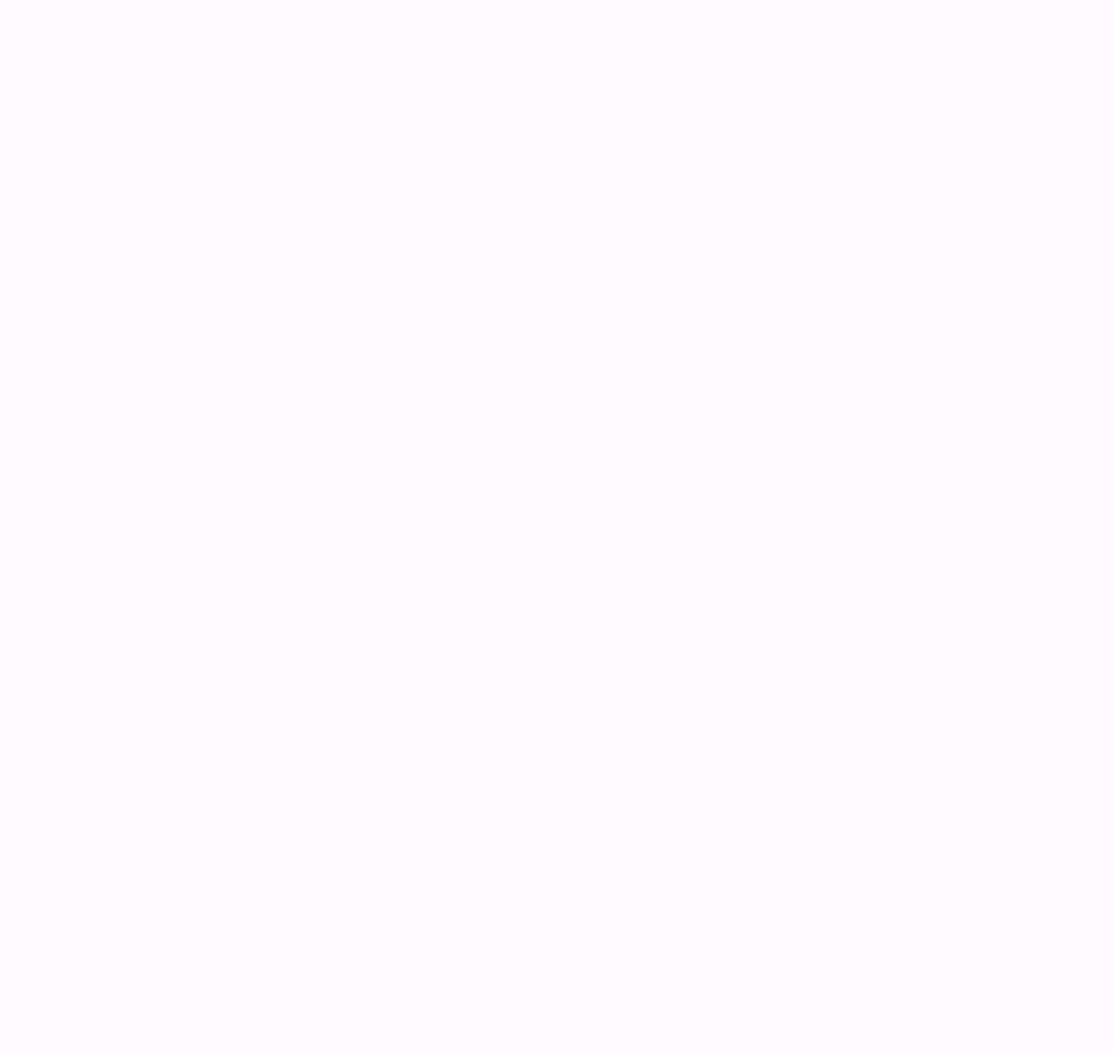
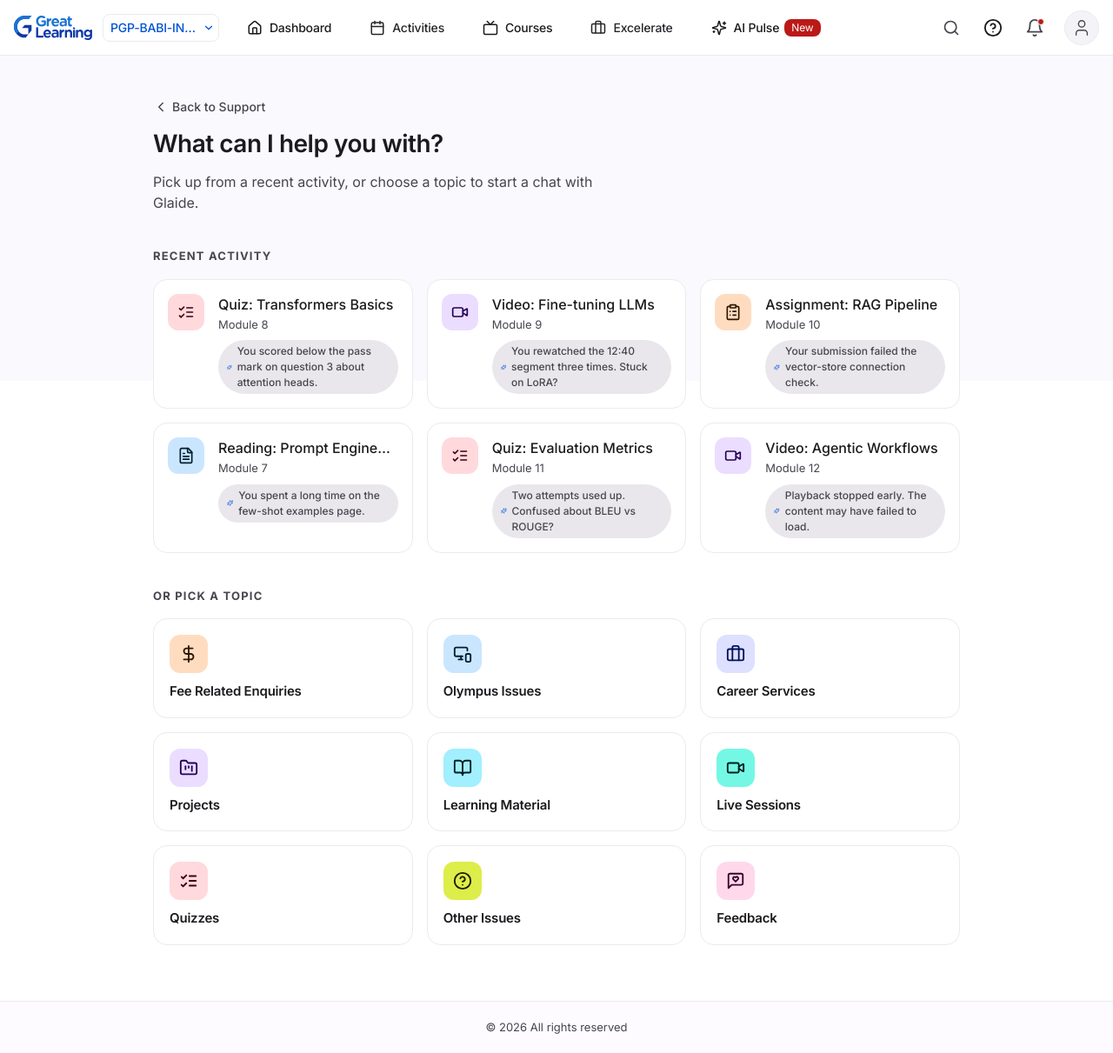
Before and after one commit to sachinsinha0/olympus-mygreatlearning-pulse, a React (Vite) app: page /program_support/ask in a window 1280 px wide. Before the commit this address had no page. Shown: the whole page at 87% size. Before the commit the page ends 800 px from the top, so only its background shows below. Built offline with nearby package versions, Linux system fonts and the light colour scheme.

Commit message:
feat(support): add Ask a Question triage page

```diff
--- a/src/App.tsx
+++ b/src/App.tsx
@@ -12,6 +12,7 @@
 import { SubscriptionPage } from "./pages/Pulse/SubscriptionPage";
 import { ProgramSupport } from "./pages/ProgramSupport";
 import { SupportProvider } from "./context/SupportContext";
+import { AskQuestion } from "./pages/AskQuestion";
 
 function ScrollToTop() {
   const { pathname } = useLocation();
@@ -34,6 +35,7 @@
             <Route path="/courses" element={<Courses />} />
             <Route path="/courses/:id" element={<CourseDetail />} />
             <Route path="/program_support" element={<ProgramSupport />} />
+            <Route path="/program_support/ask" element={<AskQuestion />} />
             <Route path="/pulse" element={<PulseHome />} />
             <Route path="/pulse/intro" element={<PulseIntroPage />} />
             <Route path="/pulse/subscription" element={<SubscriptionPage />} />
--- /dev/null
+++ b/src/pages/AskQuestion.tsx
@@ -0,0 +1,203 @@
+import { Box, Stack, Typography } from "@mui/material";
+import { useNavigate } from "react-router-dom";
+import {
+  ChevronLeft,
+  DollarSign,
+  MonitorSmartphone,
+  Briefcase,
+  FolderKanban,
+  BookOpen,
+  Video,
+  ListChecks,
+  CircleHelp,
+  MessageSquareHeart,
+  type LucideIcon,
+} from "lucide-react";
+import { TopNav } from "../components/TopNav/TopNav";
+import { RecentActivityCard, type ActivityType } from "../components/support/RecentActivityCard";
+import { CategoryTile } from "../components/support/CategoryTile";
+import data from "../mocks/programSupport.json";
+
+// Static lucide lookup so icon names from JSON resolve without dynamic import.
+const ICON_MAP: Record<string, LucideIcon> = {
+  DollarSign,
+  MonitorSmartphone,
+  Briefcase,
+  FolderKanban,
+  BookOpen,
+  Video,
+  ListChecks,
+  CircleHelp,
+  MessageSquareHeart,
+};
+
+// Per-category tile colors from the existing extended palette colorContainer/onColorContainer pairs.
+const CATEGORY_COLORS: Record<string, { bg: string; color: string }> = {
+  fee: { bg: "#ffdcc0", color: "#2d1600" }, // warning
+  olympus: { bg: "#cae6ff", color: "#001e30" }, // lightBlue
+  career: { bg: "#dee0ff", color: "#00105c" }, // indigo
+  projects: { bg: "#ebddff", color: "#250059" }, // deepPurple
+  material: { bg: "#a1efff", color: "#001f25" }, // cyan
+  sessions: { bg: "#74f8e5", color: "#00201c" }, // teal
+  quizzes: { bg: "#ffd9dc", color: "#400011" }, // rose
+  other: { bg: "#dded49", color: "#1a1d00" }, // lime
+  feedback: { bg: "#ffd8eb", color: "#3b002c" }, // pink
+};
+
+const SECTION_LABEL_SX = {
+  fontSize: 13,
+  fontWeight: 700,
+  letterSpacing: "1.2px",
+  textTransform: "uppercase" as const,
+  color: "text.secondary",
+  mt: { xs: 4, md: 5 },
+  mb: 2,
+};
+
+export function AskQuestion() {
+  const navigate = useNavigate();
+  const recentActivity = data.recentActivity;
+  const categories = data.categories;
+
+  return (
+    <Box sx={{ minHeight: "100vh", bgcolor: "#ffffff", display: "flex", flexDirection: "column" }}>
+      <TopNav />
+
+      <Box sx={{ position: "relative", flex: 1 }}>
+        <Box
+          sx={{
+            position: "absolute",
+            insetInline: 0,
+            top: 0,
+            height: { xs: 480, md: 374 },
+            bgcolor: "surface.main",
+            zIndex: 0,
+          }}
+        />
+
+        <Box
+          sx={{
+            position: "relative",
+            zIndex: 1,
+            width: { xs: "100%", lg: "calc(100% - 352px)" },
+            maxWidth: 1440,
+            mx: "auto",
+            px: { xs: 2, md: 3, lg: 0 },
+            pt: { xs: 4, md: 6 },
+            pb: 8,
+          }}
+        >
+          <Stack
+            direction="row"
+            alignItems="center"
+            gap={0.5}
+            onClick={() => navigate("/program_support")}
+            sx={{
+              cursor: "pointer",
+              mb: 2,
+              color: "text.secondary",
+              transition: "color 120ms ease",
+              width: "fit-content",
+              "&:hover": { color: "text.primary" },
+            }}
+          >
+            <ChevronLeft size={18} strokeWidth={2} />
+            <Typography sx={{ fontSize: 14, fontWeight: 500, color: "inherit" }}>
+              Back to Support
+            </Typography>
+          </Stack>
+
+          <Typography
+            component="h1"
+            sx={{
+              fontSize: { xs: 24, md: 28 },
+              fontWeight: 600,
+              lineHeight: { xs: "30px", md: "32px" },
+              letterSpacing: "-0.5px",
+              color: "text.primary",
+            }}
+          >
+            What can I help you with?
+          </Typography>
+          <Typography
+            sx={{ mt: 2, fontSize: 16, lineHeight: "24px", color: "text.secondary", maxWidth: 560 }}
+          >
+            Pick up from a recent activity, or choose a topic to start a chat with Glaide.
+          </Typography>
+
+          <Typography sx={SECTION_LABEL_SX}>Recent activity</Typography>
+          <Box
+            sx={{
+              display: "grid",
+              gridTemplateColumns: { xs: "1fr", sm: "1fr 1fr", lg: "1fr 1fr 1fr" },
+              gap: 2,
+            }}
+          >
+            {recentActivity.map((a) => (
+              <RecentActivityCard
+                key={a.id}
+                title={a.title}
+                module={a.module}
+                detectedIssue={a.detectedIssue}
+                type={a.type as ActivityType}
+                onClick={() =>
+                  navigate("/program_support/chat", {
+                    state: { kind: "activity", activity: a },
+                  })
+                }
+              />
+            ))}
+          </Box>
+
+          <Typography sx={SECTION_LABEL_SX}>Or pick a topic</Typography>
+          <Box
+            sx={{
+              display: "grid",
+              gridTemplateColumns: {
+                xs: "1fr 1fr",
+                sm: "1fr 1fr 1fr",
+                md: "repeat(3, 1fr)",
+                lg: "repeat(3, 1fr)",
+              },
+              gap: { xs: 1.5, md: 2 },
+            }}
+          >
+            {categories.map((c) => {
+              const Icon = ICON_MAP[c.icon] ?? CircleHelp;
+              const colors = CATEGORY_COLORS[c.key] ?? { bg: "#cae6ff", color: "#001e30" };
+              return (
+                <CategoryTile
+                  key={c.key}
+                  label={c.label}
+                  Icon={Icon}
+                  bg={colors.bg}
+                  color={colors.color}
+                  onClick={() =>
+                    navigate("/program_support/chat", {
+                      state: { kind: "category", categoryKey: c.key, label: c.label },
+                    })
+                  }
+                />
+              );
+            })}
+          </Box>
+        </Box>
+      </Box>
+
+      <Box
+        component="footer"
+        sx={{
+          bgcolor: "background.default",
+          borderTop: 1,
+          borderColor: "outlineVariant.main",
+          py: 2.5,
+          textAlign: "center",
+        }}
+      >
+        <Typography sx={{ fontSize: 13, color: "text.secondary" }}>
+          © 2026 All rights reserved
+        </Typography>
+      </Box>
+    </Box>
+  );
+}
```
